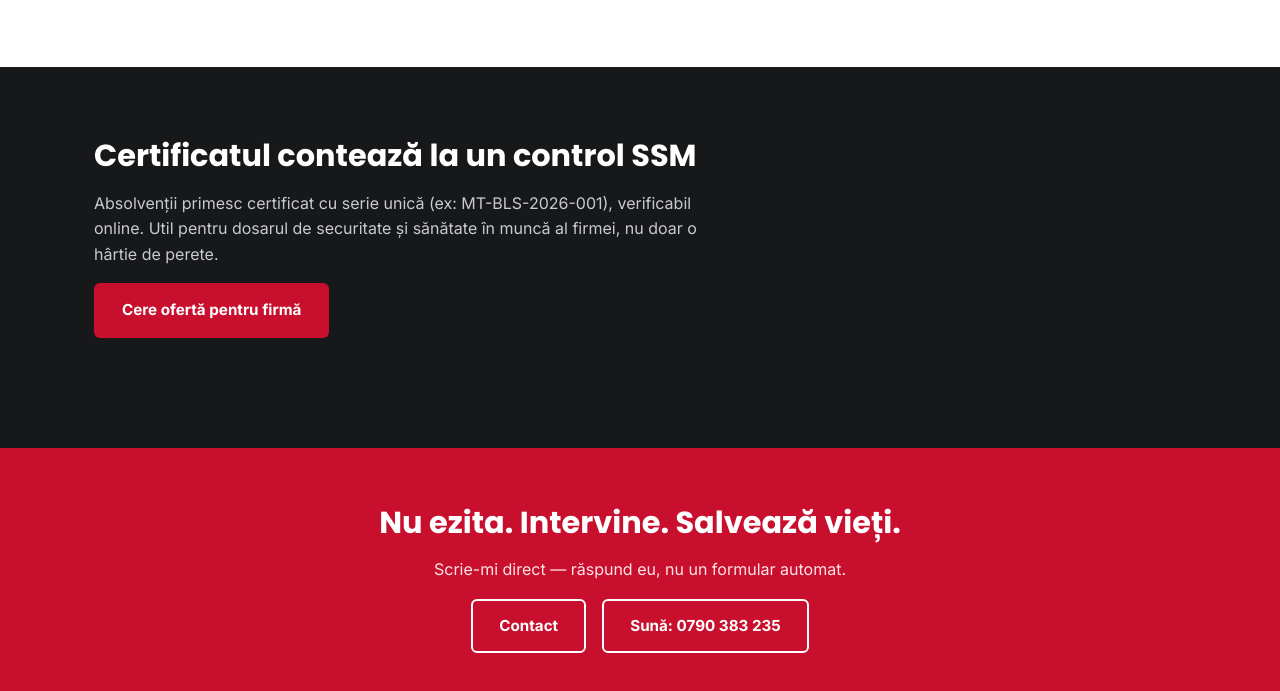
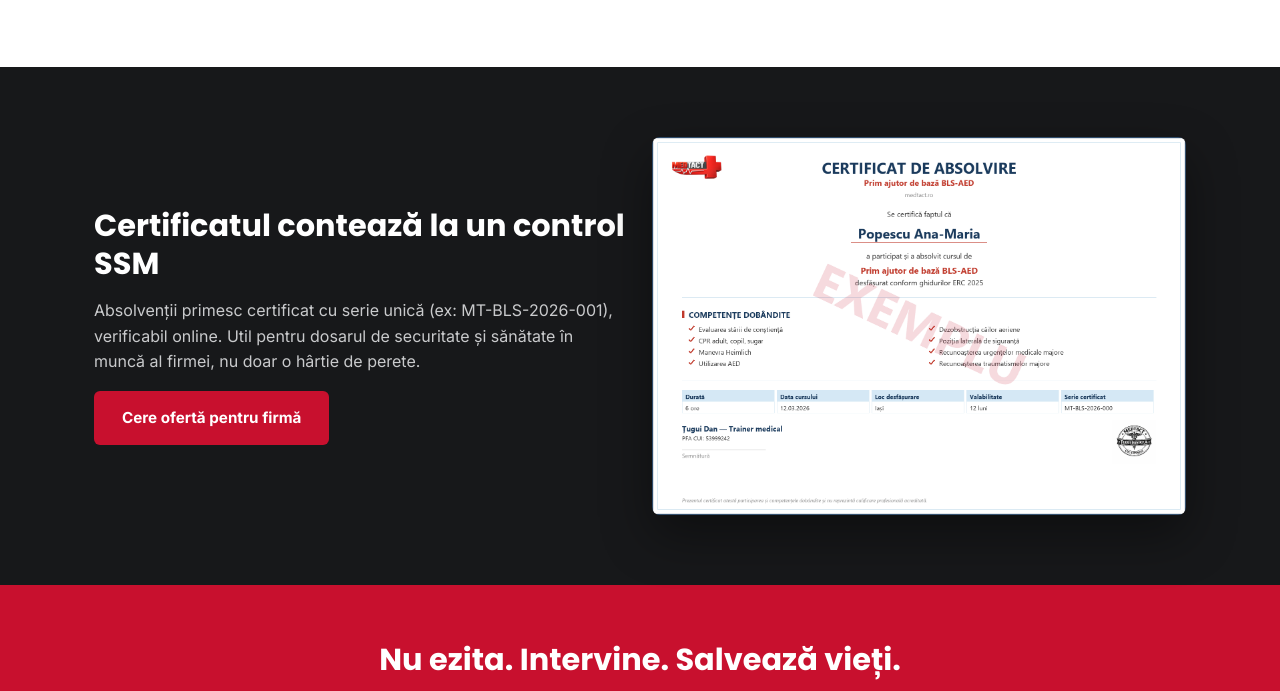
Before and after one commit to tuguidaniasi-wq/medtact-site, a plain HTML site: page index.html in a window 1280 px wide. Shown: the part 1811-2502 px from the top of the page. Drawn offline with Linux system fonts and the light colour scheme.

Commit message:
Add certification seal and example certificate to homepage
Pulls the MEDTACT seal and certificate layout out of the Word
certificate template so the "certificate matters" section shows an
actual (watermarked example) certificate instead of just text.

```diff
--- a/index.html
+++ b/index.html
@@ -117,6 +117,7 @@
         <p>Dan Țugui predă și personalului din cea mai mare firmă de producție a autospecialelor de intervenție din Europa — ambulanțe, mașini de transport victime, elicoptere. Ce se predă la curs vine din experiență cu echipamentul real, nu din manual.</p>
       </div>
       <div class="card">
+        <img src="assets/seal-medtact.png" alt="Ștampilă MEDTACT — Țugui Dan P.F.A." width="72" height="72" style="margin-bottom:12px;">
         <h3>Certificare verificabilă</h3>
         <p>Fiecare absolvent primește un certificat cu serie unică, verificabil online, conform ghidurilor ERC 2025.</p>
       </div>
@@ -137,10 +138,15 @@
 
 <section class="dark">
   <div class="wrap">
-    <div class="section-head">
-      <h2>Certificatul contează la un control SSM</h2>
-      <p>Absolvenții primesc certificat cu serie unică (ex: MT-BLS-2026-001), verificabil online. Util pentru dosarul de securitate și sănătate în muncă al firmei, nu doar o hârtie de perete.</p>
-      <a href="firme.html" class="btn btn-primary">Cere ofertă pentru firmă</a>
+    <div class="grid grid-2" style="align-items:center;">
+      <div class="section-head" style="margin-bottom:0;">
+        <h2>Certificatul contează la un control SSM</h2>
+        <p>Absolvenții primesc certificat cu serie unică (ex: MT-BLS-2026-001), verificabil online. Util pentru dosarul de securitate și sănătate în muncă al firmei, nu doar o hârtie de perete.</p>
+        <a href="firme.html" class="btn btn-primary">Cere ofertă pentru firmă</a>
+      </div>
+      <div>
+        <img src="assets/certificat-exemplu.png" alt="Exemplu de certificat MEDTACT de absolvire a cursului de prim ajutor BLS-AED" style="width:100%;height:auto;border-radius:8px;box-shadow:0 20px 50px rgba(0,0,0,0.4);">
+      </div>
     </div>
   </div>
 </section>
```
Also changed, not shown: assets/certificat-exemplu.png (added), assets/seal-medtact.png (added).
